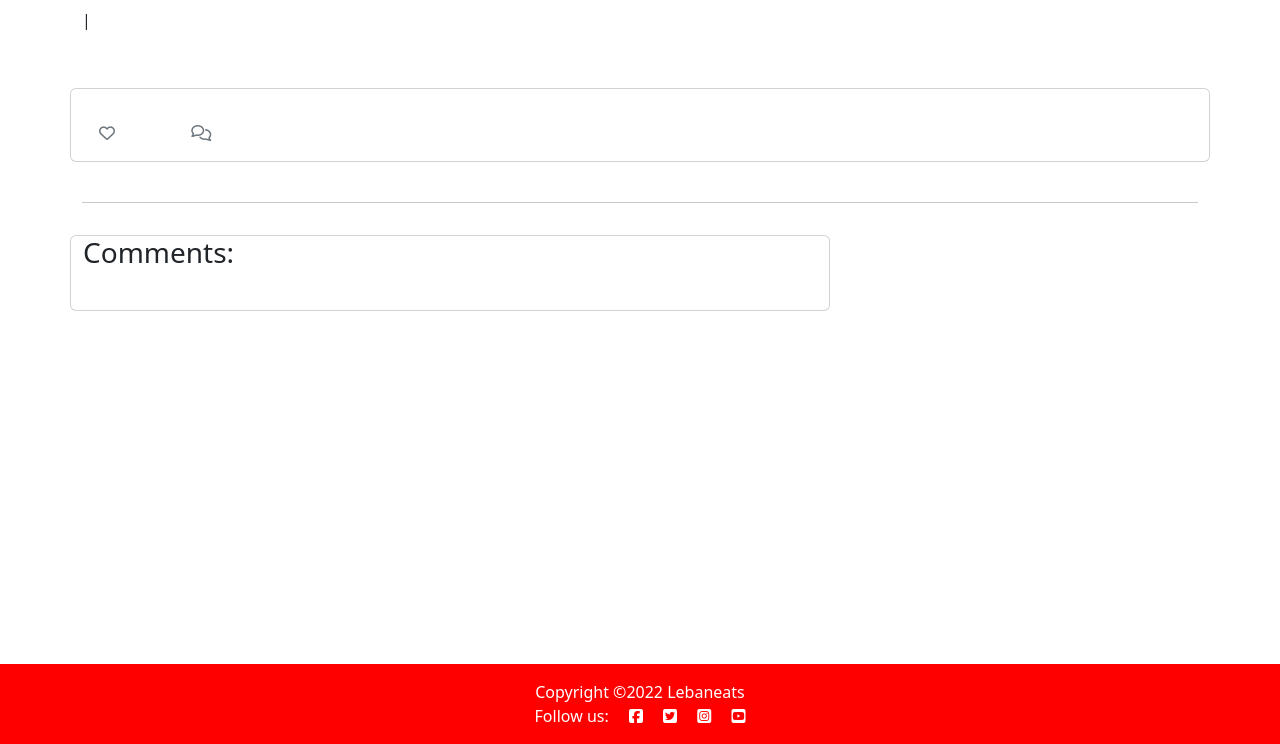
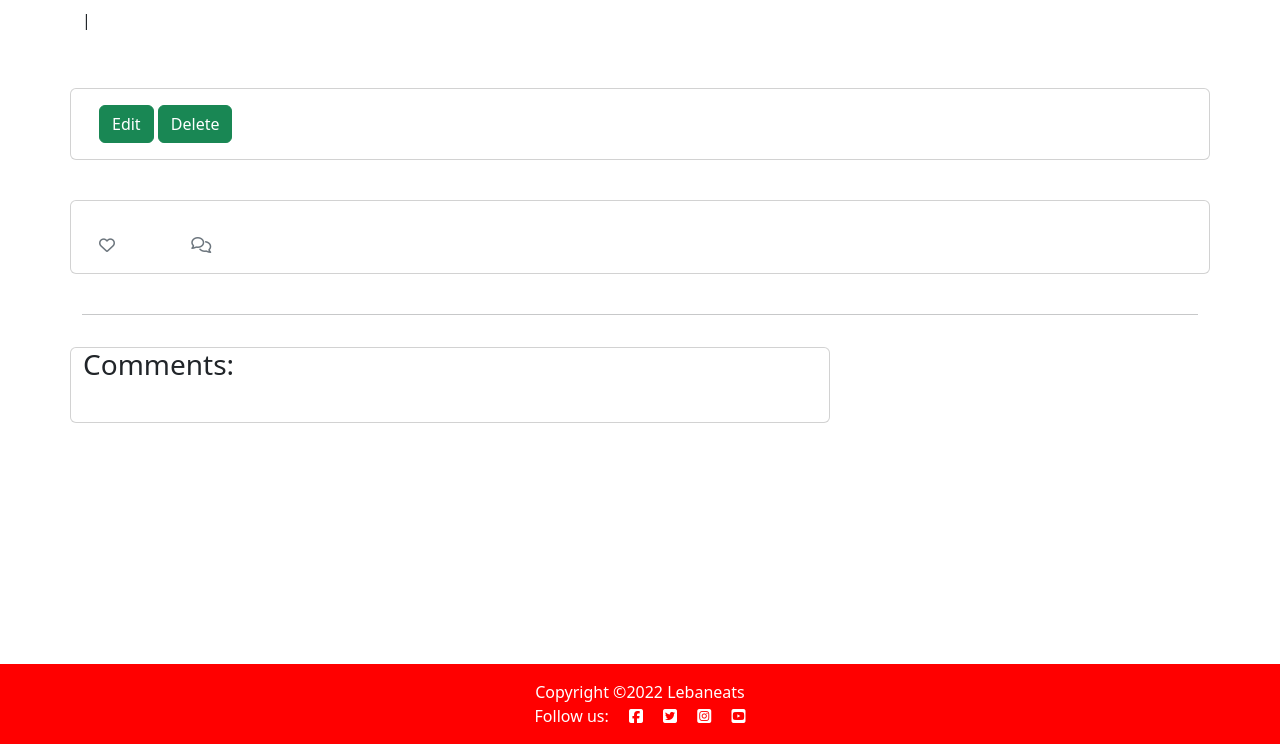
Before and after one commit to Mushbt/lebaneats-pp4, a Django app: template templates/post_detail.html in a window 1280 px wide. Shown: the part 56-800 px from the top of the page. Run offline with Django 3.2, Linux system fonts and the light colour scheme; the template is opened without the code that fills it, so the values that code supplies are empty; some libraries are stand-ins or nearby versions.

Commit message:
Add edit and delete buttons on post detail html file

```diff
--- a/blog/forms.py
+++ b/blog/forms.py
@@ -16,7 +16,8 @@ class RecipeForm(forms.ModelForm):
             'title',
             'recipe_difficulty',
             'recipe_length',
-            'content',
+            'ingredients',
+            'instructions',
         ]
 
     def __init__(self, *args, **kwargs):
--- a/blog/models.py
+++ b/blog/models.py
@@ -10,7 +10,7 @@ class Post(models.Model):
     slug = models.SlugField(max_length=200, unique=True)
     author = models.ForeignKey(User, on_delete=models.CASCADE, related_name="blog_posts")
     updated_on = models.DateTimeField(auto_now=True)
-    content = models.TextField()
+    instructions = models.TextField()
     featured_image = CloudinaryField('image', default='placeholder')
     exerpt = models.TextField(blank=True)
     created_on = models.DateTimeField(auto_now_add=True)
@@ -19,6 +19,7 @@ class Post(models.Model):
     description = models.TextField(blank=True)
     recipe_length = models.IntegerField(default=0)
     recipe_difficulty = models.CharField(max_length=200)
+    ingredients = models.TextField(blank=True)
     directions = models.TextField(blank=True)
     is_approved = models.BooleanField(default=False)
 
--- a/templates/post_detail.html
+++ b/templates/post_detail.html
@@ -14,6 +14,18 @@
                 <img src="../static/media/site_img/lebanese_food.jpg" width="100%">
                 {% else %}
                 <img src=" {{ post.featured_image.url }}" width="100%">
+                {% endif %}
+            </div>
+        </div>
+    </div>
+</div>
+<div class="container">
+    <div class="row">
+        <div class="col card mb-4 mt-3 left top">
+            <div class="card-body">
+                {% if user.id == post.author.id %}
+                <a href="{% url 'edit_recipe' post.slug %}" class="edit"><button class="btn btn btn-success" value="{{ post.slug }}" type="button">Edit</button></a>
+                <a href="{% url 'delete_recipe' post.slug %}" class="delete"><button class="btn btn btn-success" value="{{ post.slug }}" type="button">Delete</button></a>
                 {% endif %}
             </div>
         </div>
@@ -95,8 +107,7 @@
                 </form>
                 {% endif %}
                 {% endif %}
-        </div>
-
+            </div>
         </div>
     </div>
 
```
Also changed, not shown: blog/migrations/0005_post_ingredients.py (added), blog/migrations/0006_rename_content_post_instructions.py (added).
